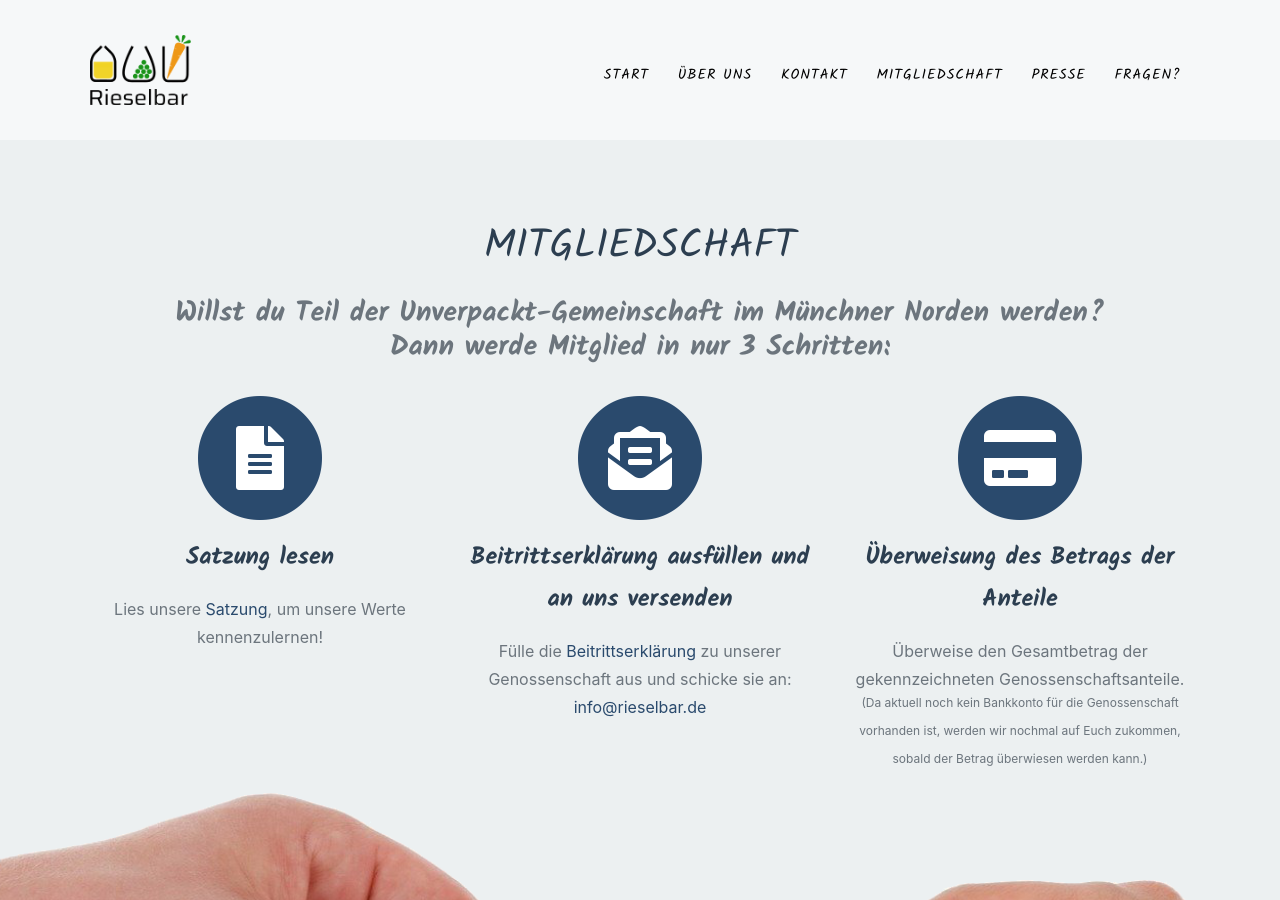
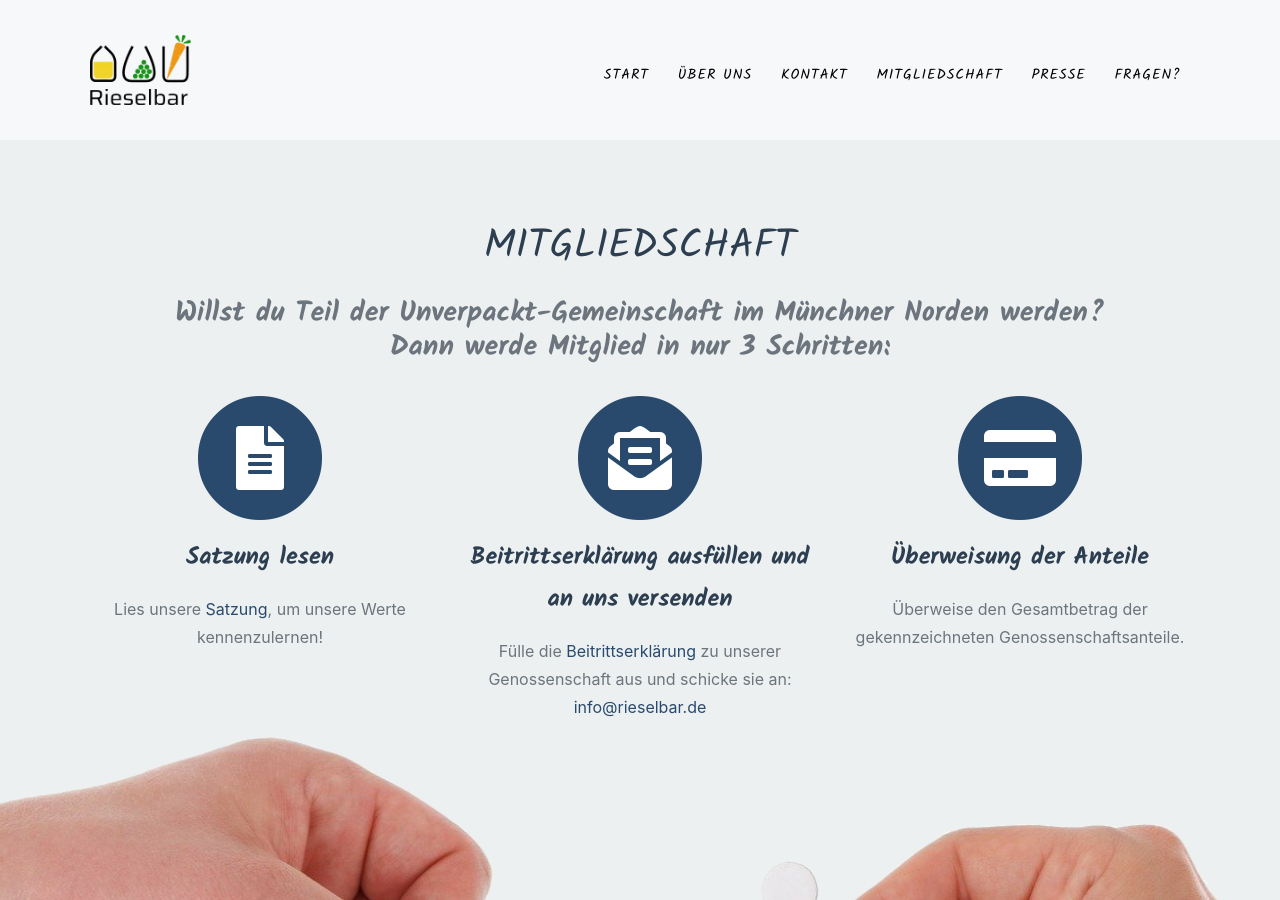
Before and after one commit to BeneHa/unverpacktladen_website, a Jekyll site: the page built from lang/de/membership.md, in a window 1280 px wide and 900 px high. Built offline with Jekyll 4.4.1, drawn with Linux system fonts in a browser that asks for light colours.

Commit message:
text entfernt

```diff
--- a/_data/sitetext.yml
+++ b/_data/sitetext.yml
@@ -68,9 +68,9 @@ de: &DEFAULT_DE
        link: "cooperative/UnverpacktMucNord_Beitrittserklaerung_Genossenschaft.pdf"
        icon: fas fa-envelope-open-text
        desc: "Fülle die [Beitrittserklärung](../../assets/other/de/cooperative/UnverpacktMucNord_Beitrittserklaerung_Genossenschaft.pdf) zu unserer Genossenschaft aus und schicke sie an: [info@rieselbar.de](mailto:info@rieselbar.de)"
-     - title: "Überweisung des Betrags der Anteile"
+     - title: "Überweisung der Anteile"
        icon: fas fa-credit-card
-       desc: Überweise den Gesamtbetrag der gekennzeichneten Genossenschaftsanteile. <br> <sup>(Da aktuell noch kein Bankkonto für die Genossenschaft vorhanden ist, werden wir nochmal auf Euch zukommen, sobald der Betrag überwiesen werden kann.)</sup>
+       desc: Überweise den Gesamtbetrag der gekennzeichneten Genossenschaftsanteile.
 
   timeline:
     title: "Werde Teil unserer Geschichte"
```
